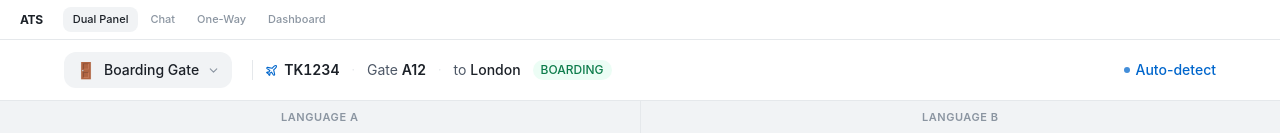
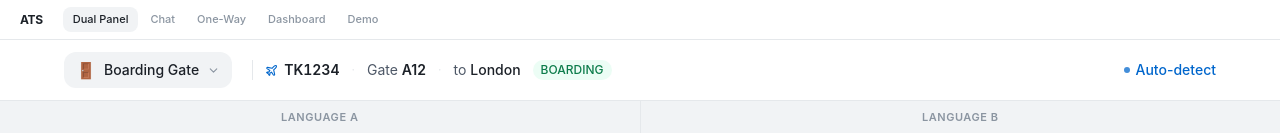
Before and after one commit to odtboun/multilingual-translation-system, a React (Vite) app in the folder frontend/: page / in a window 1280 px wide. Shown: the top 133 px of the page. Built offline with nearby package versions, Linux system fonts and the light colour scheme.

Commit message:
fix: restore Demo tab in top bar

```diff
--- a/frontend/src/components/TopBar.tsx
+++ b/frontend/src/components/TopBar.tsx
@@ -5,6 +5,7 @@ const TABS: { key: View; label: string }[] = [
   { key: 'chat', label: 'Chat' },
   { key: 'operator', label: 'One-Way' },
   { key: 'dashboard', label: 'Dashboard' },
+  { key: 'demo', label: 'Demo' },
 ];
 
 interface TopBarProps {
```
